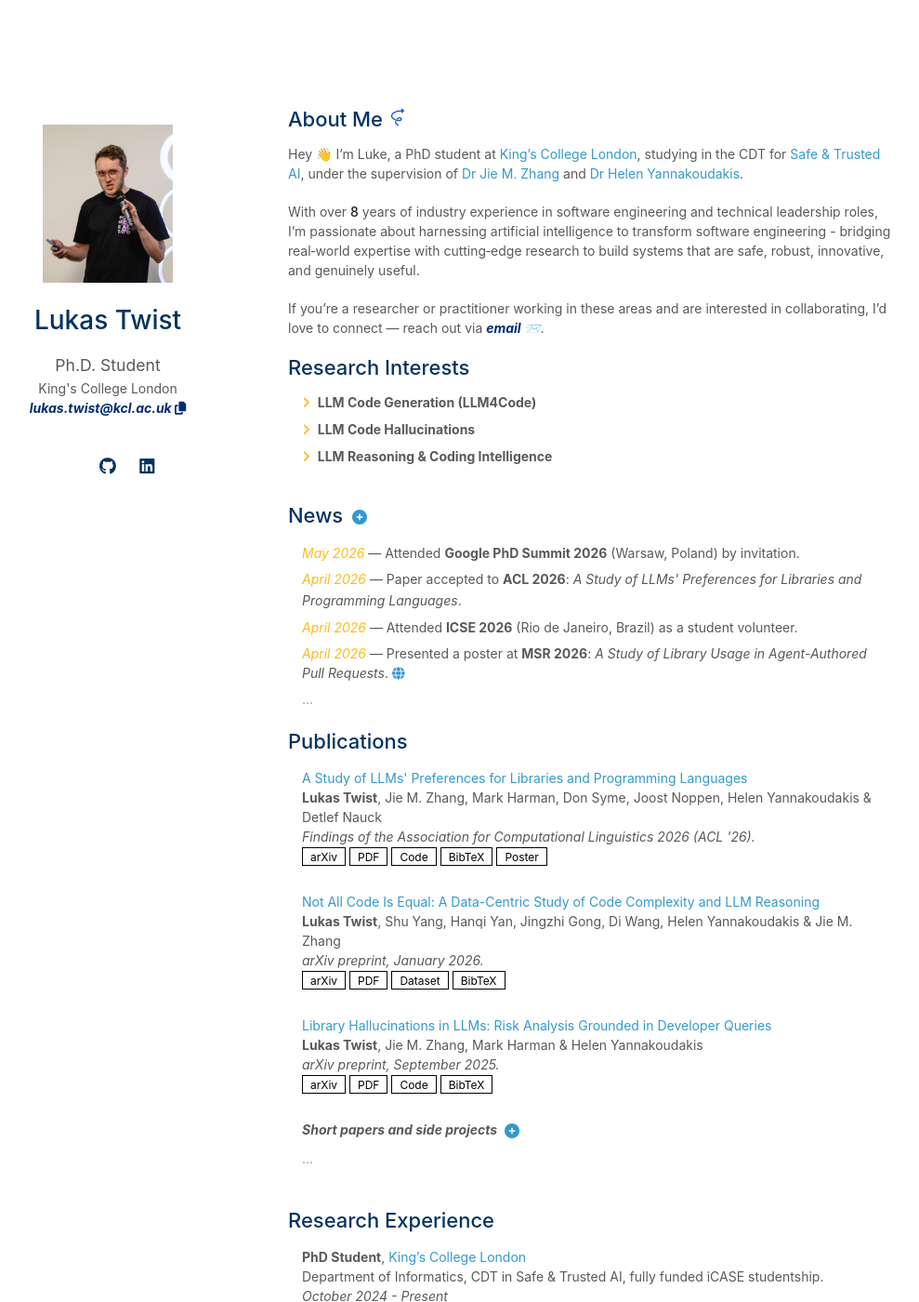
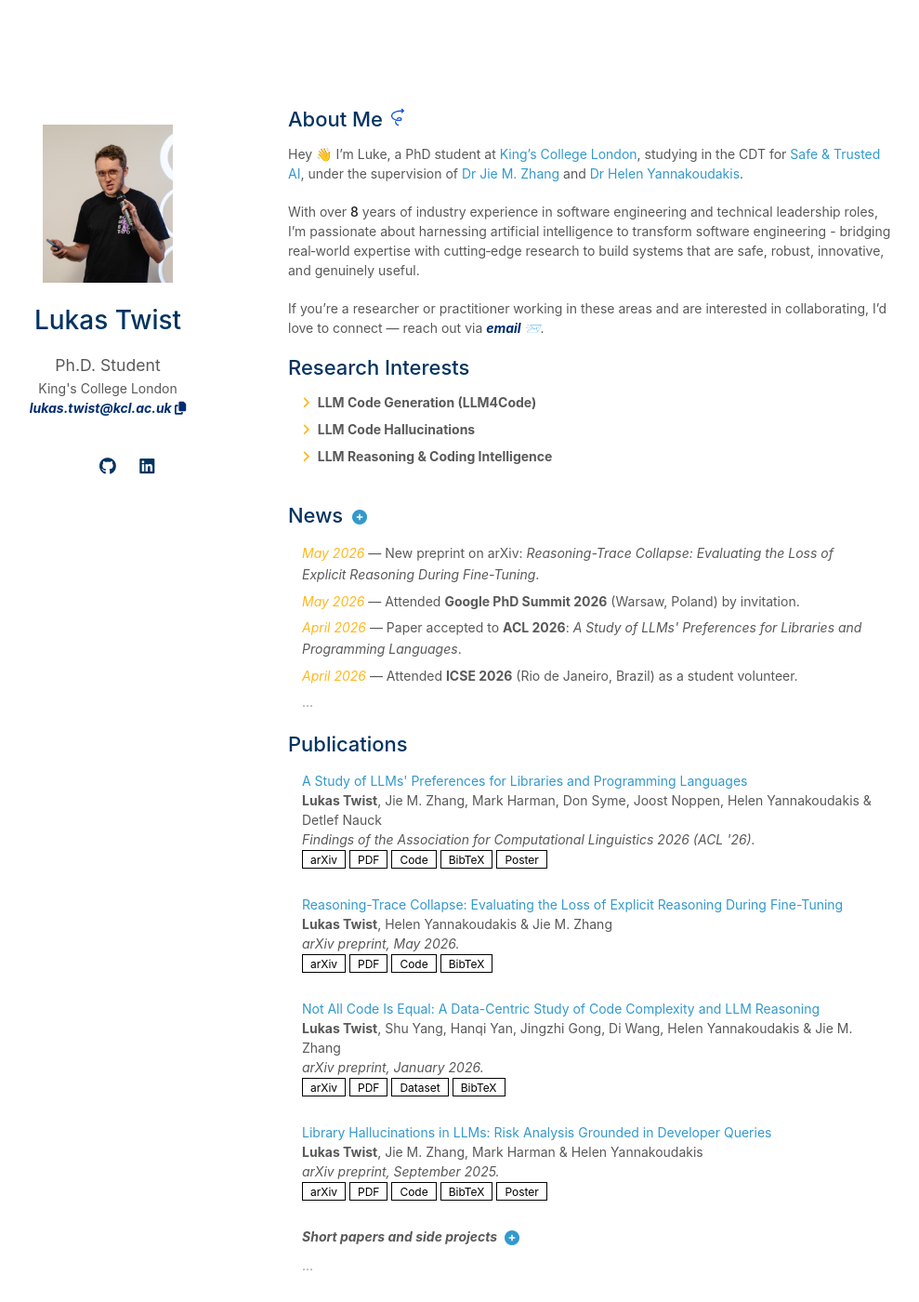
Before and after one commit to itsluketwist/itsluketwist.github.io, a Jekyll site: the page built from index.md, in a window 1280 px wide and 1400 px high. Shown: the whole window at 93% size, without its empty margins (160-1149 px from the left). Built offline with Jekyll 4.4.1, drawn with Linux system fonts in a browser that asks for light colours; a style sheet for code colours, icons or effects is not loaded; our own code applies the rules of GitHub Pages for plain Markdown files.

Commit message:
New preprint and poster.

```diff
--- a/_data/experience.yml
+++ b/_data/experience.yml
@@ -32,11 +32,11 @@ industry:
 
   - title: Senior Software Engineer
     organisation: "Quine Technologies"
-    extra: "Large-scale ingestion and analysis of open-source repositories for software ecosystem intelligence."
+    extra: "Built scalable scraping and analysis systems for large open-source software datasets."
 
   - title: Senior Software Engineer
     organisation: "Mustard Systems"
-    extra: "High-throughput asynchronous data pipelines for real-time trading infrastructure."
+    extra: "Developed high-throughput asynchronous data pipelines for real-time trading infrastructure."
 
 education:
 
--- a/_data/news.yml
+++ b/_data/news.yml
@@ -1,4 +1,8 @@
 main:
+
+  - date: May 2026
+    text: "New preprint on arXiv: <i>Reasoning-Trace Collapse: Evaluating the Loss of Explicit Reasoning During Fine-Tuning</i>."
+    url: https://arxiv.org/abs/2605.21127
 
   - date: May 2026
     text: "Attended <b>Google PhD Summit 2026</b> (Warsaw, Poland) by invitation."
@@ -27,7 +31,8 @@ main:
     url: https://arxiv.org/abs/2509.22202
 
   - date: June 2025
-    text: "Presented a poster at the <b>King's College London Informatics Industry Showcase</b>."
+    text: "Presented a poster at the <b>King's College London Informatics Industry Showcase</b>: <i>A Study of LLMs' Preferences for Libraries and Programming Languages</i>."
+    url: https://www.kcl.ac.uk/events/informatics-industry-showcase-2025
 
   - date: June 2025
     text: "Became an affiliate of the <b>King's Institute for Artificial Intelligence</b>."
--- a/_data/publications.yml
+++ b/_data/publications.yml
@@ -8,6 +8,14 @@ main:
     code: https://github.com/itsluketwist/llm-code-bias
     bibtex: ./assets/bibtex/acl-llm-code-bias.txt
     poster: ./assets/posters/kcl-llm-code-bias.pdf
+
+  - title: "Reasoning-Trace Collapse: Evaluating the Loss of Explicit Reasoning During Fine-Tuning"
+    authors: <b>Lukas Twist</b>, Helen Yannakoudakis & Jie M. Zhang
+    main: arXiv preprint, May 2026
+    arxiv: https://arxiv.org/abs/2605.21127
+    pdf: https://arxiv.org/pdf/2605.21127
+    code: https://github.com/itsluketwist/thinkpack
+    bibtex: ./assets/bibtex/arxiv-reasoning-collapse.txt
 
   - title: "Not All Code Is Equal: A Data-Centric Study of Code Complexity and LLM Reasoning"
     authors: <b>Lukas Twist</b>, Shu Yang, Hanqi Yan, Jingzhi Gong, Di Wang, Helen Yannakoudakis & Jie M. Zhang
@@ -24,6 +32,7 @@ main:
     pdf: https://arxiv.org/pdf/2509.22202
     code: https://github.com/itsluketwist/realistic-library-hallucinations
     bibtex: ./assets/bibtex/arxiv-realistic-library-hallucinations.txt
+    poster: ./assets/posters/kcl-realistic-library-hallucinations.pdf
 
 side:
 
--- /dev/null
+++ b/assets/bibtex/arxiv-reasoning-collapse.txt
@@ -0,0 +1,9 @@
+@article{twistReasoningCollapse2026,
+  title = {{Reasoning-Trace Collapse: Evaluating the Loss of Explicit Reasoning During Fine-Tuning}},
+  author = {Twist, Lukas and Yannakoudakis, Helen and Zhang, Jie M.},
+  journal = {{arXiv preprint arXiv:2605.21127}},
+  year = {2026},
+  month = {May},
+  publisher = {arXiv},
+  url = {http://arxiv.org/abs/2605.21127},
+}
```
Also changed, not shown: 1 other file.
